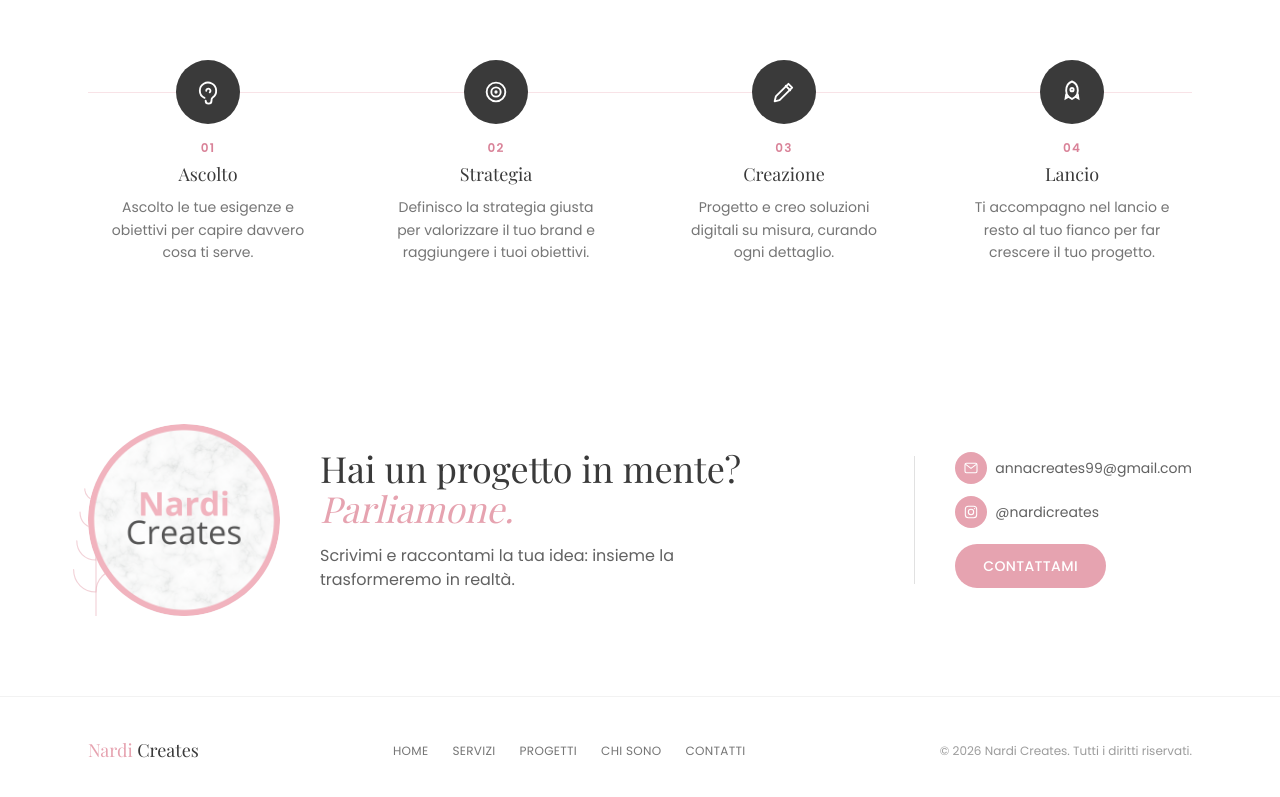
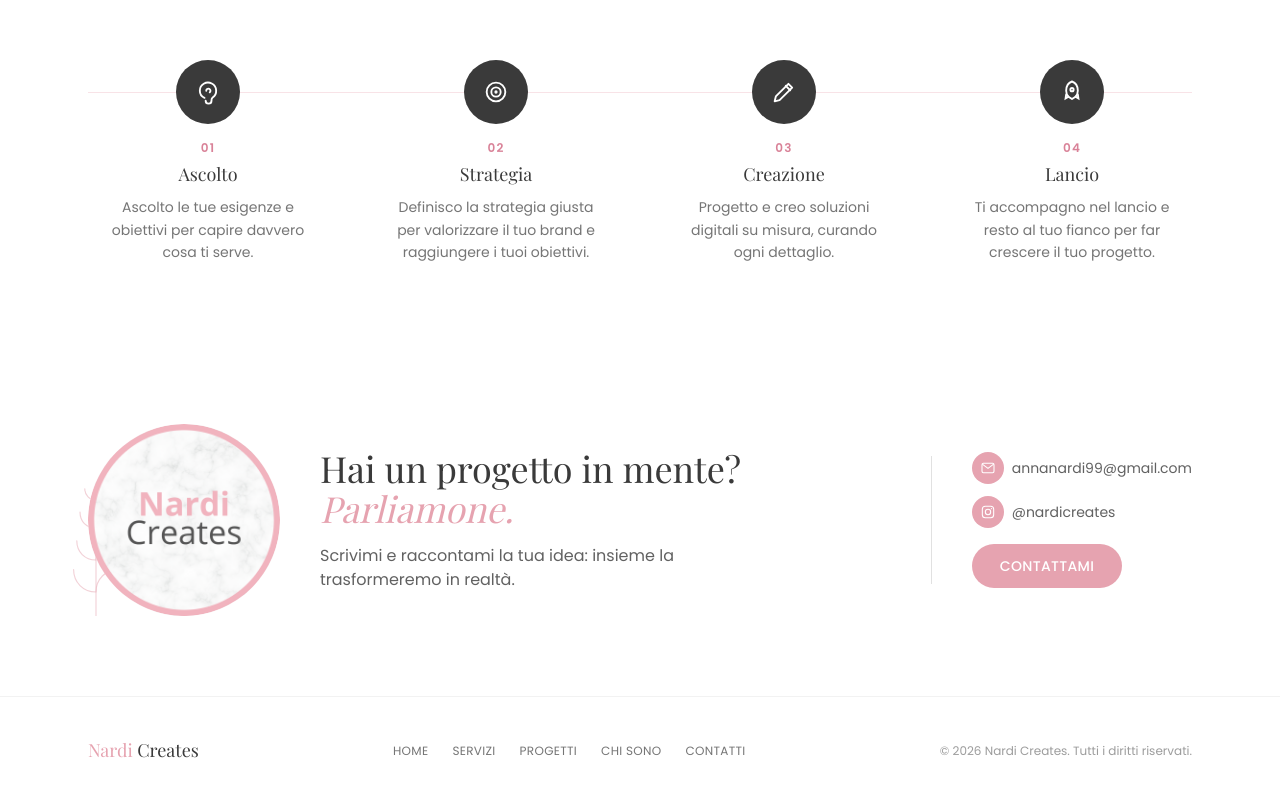
Before and after one commit to nardiianna/nardianna.it, a Next.js app: page / in a window 1280 px wide. Shown: the part 2558-3355 px from the top of the page. Built offline with nearby package versions, Linux system fonts and the light colour scheme; a web font is replaced by a local one.

Commit message:
Update contact email to annanardi99@gmail.com

```diff
--- a/src/components/Contact.tsx
+++ b/src/components/Contact.tsx
@@ -35,13 +35,13 @@ export default function Contact() {
         <div className="flex flex-col items-center gap-4 md:items-start">
           <div className="flex flex-col items-center gap-3 text-sm text-foreground/80 md:items-start">
             <a
-              href="mailto:annacreates99@gmail.com"
+              href="mailto:annanardi99@gmail.com"
               className="flex items-center gap-2 hover:text-pink-dark"
             >
               <span className="flex h-8 w-8 items-center justify-center rounded-full bg-pink text-white">
                 <MailIcon className="h-4 w-4" />
               </span>
-              annacreates99@gmail.com
+              annanardi99@gmail.com
             </a>
             <a
               href="https://instagram.com/nardicreates"
@@ -57,7 +57,7 @@ export default function Contact() {
           </div>
 
           <a
-            href="mailto:annacreates99@gmail.com"
+            href="mailto:annanardi99@gmail.com"
             className="inline-flex items-center rounded-full bg-pink px-7 py-3 text-sm font-medium uppercase tracking-wide text-white hover:bg-pink-dark transition-colors"
           >
             Contattami
```
